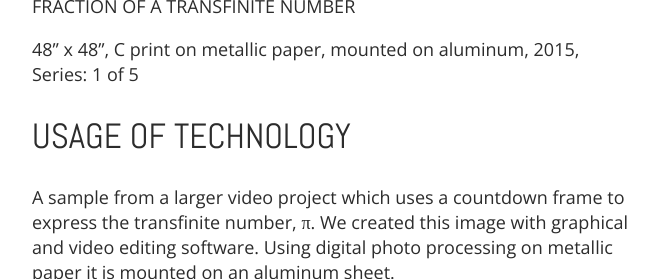
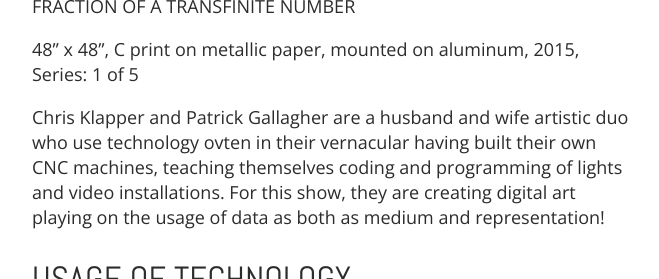
Before and after one commit to technologyashands/technologyashands.github.io, a Jekyll site: the page built from _artists/chris-patrick.md, in a window 1280 px wide and 900 px high, scrolled down 802 px, cut to the strip 155-434 px from the top of the window. Shown: the whole strip, without its empty margins (308-967 px from the left). Built offline with Jekyll 4.4.1, drawn with Linux system fonts in a browser that asks for light colours; nearby versions of some CDN libraries; comment, search, counter and statistics services are not loaded.

Commit message:
Update chris-patrick.md

```diff
--- a/_artists/chris-patrick.md
+++ b/_artists/chris-patrick.md
@@ -13,6 +13,9 @@ FRACTION OF A TRANSFINITE NUMBER
 C print on metallic paper, mounted on aluminum,
 2015,
 Series: 1 of 5
+
+
+Chris Klapper and Patrick Gallagher are a husband and wife artistic duo who use technology ovten in their vernacular having built their own CNC machines, teaching themselves coding and programming of lights and video installations. For this show, they are creating digital art playing on the usage of data as both as medium and representation!
 
 ##USAGE OF TECHNOLOGY
 A sample from a larger video project which uses a countdown frame to express the transfinite number, π. We created this image with graphical and video editing software.  Using digital photo processing on metallic paper it is mounted on an aluminum sheet.
```
